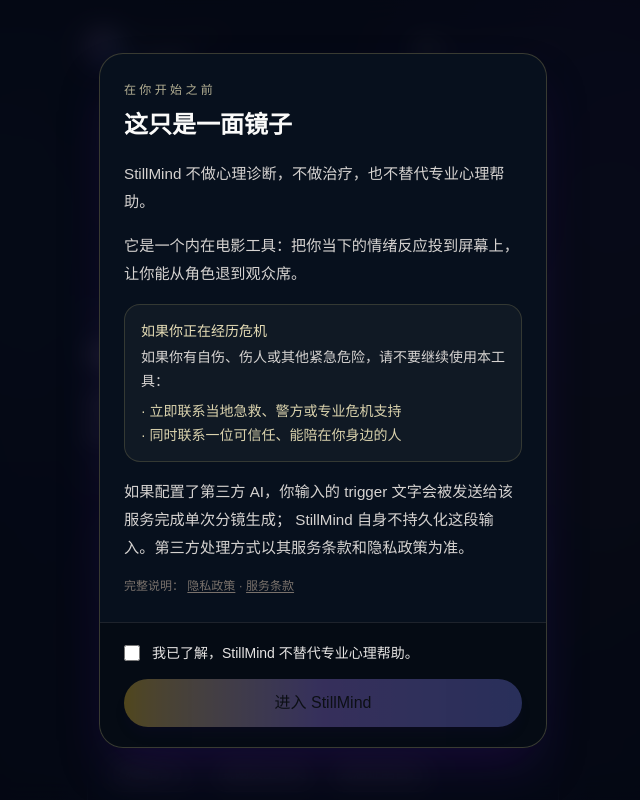
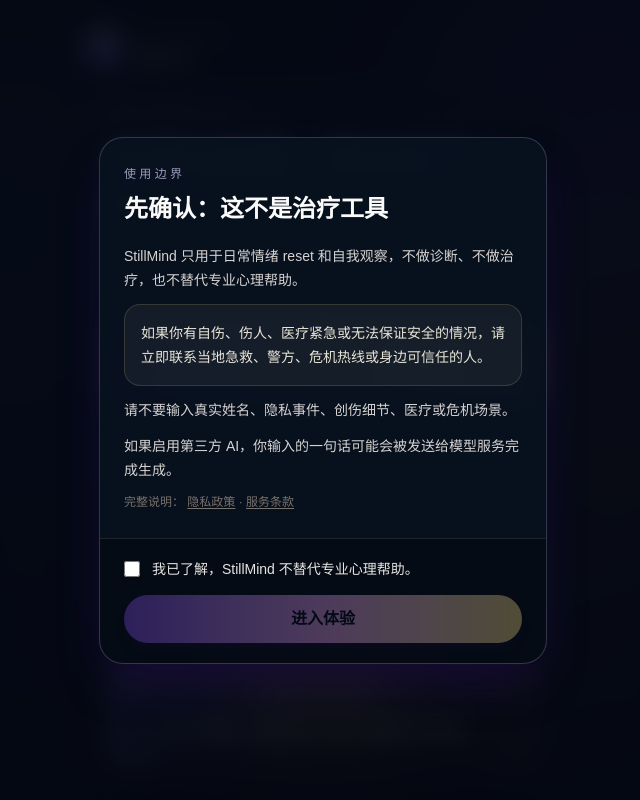
Before and after one commit to williamlovecs/stillmind-inner-cinema, a Next.js app: page / in a window 1280 px wide. Shown: the top 800 px of the page, without its empty margins (317-957 px from the left). Built offline with nearby package versions, Linux system fonts and the light colour scheme.

Commit message:
feat(web): make root entry more interactive

```diff
--- a/src/app/page.tsx
+++ b/src/app/page.tsx
@@ -384,9 +384,10 @@
         <p className="text-xs uppercase tracking-[0.28em] text-stone-500">
           StillMind
         </p>
-        <p className="mt-1 text-sm text-stone-300">内在电影</p>
+        <p className="mt-1 text-sm text-stone-300">{step === "home" ? "沉寂小我" : "内在电影"}</p>
         </div>
       </div>
+      {step !== "home" ? (
         <div className="flex gap-1.5" aria-label="Progress">
           {steps.map((item, itemIndex) => (
             <span
@@ -397,6 +398,7 @@
             />
           ))}
         </div>
+      ) : null}
     </header>
   );
 }
@@ -415,40 +417,55 @@
   onPitchDemo: () => void;
 }) {
   return (
-    <div className="panel-enter w-full">
-      <div id="inner-cinema" className="cinema-portal mb-7 rounded-[2rem] border border-white/10 bg-black/30 p-4 shadow-2xl shadow-black/30 backdrop-blur-xl">
-        <div className="cinema-screen rounded-[1.4rem] border border-white/10 px-5 py-8 text-center">
-          <p className="text-xs tracking-[0.28em] text-stone-400">正在观影，而不是经历</p>
-          <p className="mt-3 text-sm leading-6 text-stone-300">
-            坐到观众席，看见屏幕里的自己。
+    <div className="panel-enter w-full space-y-5">
+      <section className="rounded-[2rem] border border-violet-200/15 bg-[#091225]/78 p-5 shadow-2xl shadow-violet-950/25 backdrop-blur-xl">
+        <p className="text-xs uppercase tracking-[0.28em] text-violet-200/65">StillMind 入口</p>
+        <h1 className="mt-4 text-4xl font-semibold leading-tight text-stone-50">
+          先退出剧情，再决定下一步。
+        </h1>
+        <p className="mt-3 text-base leading-7 text-stone-300">
+          第一次体验，建议直接做 1 分钟 Reset。它会记录练习前后分数，帮我们验证是否真的更稳定。
         </p>
-        </div>
-        <div className="seat-row mt-4" aria-hidden="true" />
-      </div>
-
-      <p className="mb-3 text-sm tracking-[0.28em] text-stone-400">内在电影</p>
-      <h1 className="text-4xl font-semibold leading-none text-stone-50">
-        StillMind: Inner Cinema
-      </h1>
-      <h2 className="mt-4 text-2xl font-medium leading-tight text-stone-100">
-        把脑子里的剧情，变成一场可以退出的电影。
-      </h2>
-      <p className="mt-3 text-sm leading-6 text-stone-400">
-        写一句触发。进入三幕内在电影。
-      </p>
-
-      <div className="mt-6 rounded-[2rem] border border-violet-200/15 bg-[#091225]/70 p-4 shadow-2xl shadow-violet-950/20 backdrop-blur-xl">
+        <div className="mt-5 grid gap-3">
+          <Link
+            href="/reset"
+            className="group rounded-[1.35rem] border border-violet-200/35 bg-gradient-to-r from-violet-500 via-fuchsia-300 to-amber-200 p-[1px] shadow-lg shadow-violet-950/25"
+          >
+            <span className="block rounded-[1.28rem] bg-[#070d1b]/8 px-5 py-4 text-slate-950 transition group-hover:bg-white/10">
+              <span className="block text-lg font-semibold">开始 1 分钟 Reset</span>
+              <span className="mt-1 block text-sm font-medium opacity-80">选状态 → 推荐练习 → 前后评分</span>
+            </span>
+          </Link>
           <button
             type="button"
             onClick={onPitchDemo}
-          className="mb-3 flex h-12 w-full items-center justify-center rounded-full border border-violet-200/25 bg-violet-200/10 text-sm font-medium text-violet-100 transition hover:bg-violet-200/15"
+            className="rounded-[1.35rem] border border-white/10 bg-white/[0.06] px-5 py-4 text-left transition hover:border-violet-200/35 hover:bg-white/[0.1]"
           >
-          一键演示
+            <span className="block text-base font-semibold text-white">看 Inner Cinema 样例</span>
+            <span className="mt-1 block text-sm leading-6 text-stone-400">把一次冲突拆成三幕电影，快速看见角色。</span>
           </button>
+          <Link
+            href="/methods"
+            className="rounded-[1.35rem] border border-white/10 bg-white/[0.04] px-5 py-4 text-left transition hover:border-violet-200/35 hover:bg-white/[0.08]"
+          >
+            <span className="block text-base font-semibold text-white">探索 12 种方法</span>
+            <span className="mt-1 block text-sm leading-6 text-stone-400">呼吸、凝视、登出、观电影、人称替代等。</span>
+          </Link>
+        </div>
+      </section>
+
+      <section className="rounded-[2rem] border border-white/10 bg-black/25 p-4 shadow-2xl shadow-black/25 backdrop-blur-xl">
+        <div className="cinema-screen rounded-[1.4rem] border border-white/10 px-5 py-7 text-center">
+          <p className="text-xs tracking-[0.28em] text-stone-400">INNER CINEMA</p>
+          <p className="mt-3 text-sm leading-6 text-stone-300">
+            写一句触发，把它变成一段可以观看的内在电影。
+          </p>
+        </div>
+
         <textarea
           value={trigger}
           onChange={(event) => onTriggerChange(event.target.value)}
-          className="min-h-36 w-full resize-none scroll-mt-24 rounded-[1.4rem] border border-white/10 bg-black/30 p-4 text-base leading-7 text-stone-100 outline-none placeholder:text-stone-500 focus:border-stone-300/60"
+          className="mt-4 min-h-28 w-full resize-none scroll-mt-24 rounded-[1.4rem] border border-white/10 bg-black/30 p-4 text-base leading-7 text-stone-100 outline-none placeholder:text-stone-500 focus:border-stone-300/60"
           placeholder="我被批评了，现在很想立刻为自己辩解。"
         />
 
@@ -468,21 +485,14 @@
         <button
           type="button"
           onClick={onEnter}
-          className="mt-5 flex h-14 w-full items-center justify-center rounded-full bg-gradient-to-r from-violet-500 via-indigo-400 to-fuchsia-300 text-base font-medium text-white shadow-lg shadow-violet-950/30 transition hover:brightness-110"
+          className="mt-5 flex h-14 w-full items-center justify-center rounded-full border border-violet-200/25 bg-violet-200/10 text-base font-medium text-violet-50 shadow-lg shadow-violet-950/20 transition hover:bg-violet-200/15"
         >
           进入内在电影
         </button>
-        <Link
-          href="/reset"
-          className="mt-3 flex h-12 w-full items-center justify-center rounded-full border border-violet-200/20 bg-violet-100/[0.06] text-sm font-medium text-violet-100 transition hover:bg-violet-100/[0.11]"
-        >
-          开始 12 方法练习器
-        </Link>
-      </div>
+      </section>
     </div>
   );
 }
-
 function CinemaPanel({
   cinema,
   source,
--- a/src/components/DisclaimerModal.tsx
+++ b/src/components/DisclaimerModal.tsx
@@ -38,46 +38,33 @@
       role="dialog"
       aria-modal="true"
       aria-labelledby="disclaimer-title"
-      className="fixed inset-0 z-50 flex items-end justify-center bg-[#050914]/85 px-4 py-6 backdrop-blur-md sm:items-center sm:p-6"
+      className="fixed inset-0 z-50 flex items-end justify-center bg-[#050914]/82 px-4 py-6 backdrop-blur-md sm:items-center sm:p-6"
     >
-      <div className="flex max-h-[92vh] w-full max-w-md flex-col overflow-hidden rounded-3xl border border-amber-200/20 bg-[#08111f]/96 shadow-2xl shadow-violet-950/40">
-        <div className="overflow-y-auto px-6 py-7">
-          <p className="text-xs uppercase tracking-[0.28em] text-amber-100/70">
-            在你开始之前
+      <div className="w-full max-w-md overflow-hidden rounded-3xl border border-violet-200/20 bg-[#08111f]/96 shadow-2xl shadow-violet-950/40">
+        <div className="px-6 py-7">
+          <p className="text-xs uppercase tracking-[0.28em] text-violet-200/70">
+            使用边界
           </p>
           <h2
             id="disclaimer-title"
             className="mt-3 text-2xl font-semibold leading-tight text-stone-50"
           >
-            这只是一面镜子
+            先确认：这不是治疗工具
           </h2>
 
-          <div className="mt-5 space-y-4 text-[0.95rem] leading-7 text-stone-300">
+          <div className="mt-5 space-y-3 text-sm leading-6 text-stone-300">
             <p>
-              StillMind 不做心理诊断，不做治疗，也不替代专业心理帮助。
+              StillMind 只用于日常情绪 reset 和自我观察，不做诊断、不做治疗，也不替代专业心理帮助。
+            </p>
+            <div className="rounded-2xl border border-amber-200/15 bg-amber-50/[0.05] p-4 text-amber-50/90">
+              如果你有自伤、伤人、医疗紧急或无法保证安全的情况，请立即联系当地急救、警方、危机热线或身边可信任的人。
+            </div>
+            <p>
+              请不要输入真实姓名、隐私事件、创伤细节、医疗或危机场景。
             </p>
             <p>
-              它是一个内在电影工具：把你当下的情绪反应投到屏幕上，让你能从角色退到观众席。
+              如果启用第三方 AI，你输入的一句话可能会被发送给模型服务完成生成。
             </p>
-
-            <div className="rounded-2xl border border-amber-200/15 bg-amber-50/[0.04] p-4">
-              <p className="text-sm font-medium text-amber-100/90">
-                如果你正在经历危机
-              </p>
-              <p className="mt-1 text-sm leading-6 text-stone-300">
-                如果你有自伤、伤人或其他紧急危险，请不要继续使用本工具：
-              </p>
-              <ul className="mt-2 space-y-1 text-sm text-amber-100/85">
-                <li>· 立即联系当地急救、警方或专业危机支持</li>
-                <li>· 同时联系一位可信任、能陪在你身边的人</li>
-              </ul>
-            </div>
-
-            <p>
-              如果配置了第三方 AI，你输入的 trigger 文字会被发送给该服务完成单次分镜生成；
-              StillMind 自身不持久化这段输入。第三方处理方式以其服务条款和隐私政策为准。
-            </p>
-
             <p className="text-xs text-stone-500">
               完整说明：{" "}
               <Link
@@ -103,7 +90,7 @@
               type="checkbox"
               checked={checked}
               onChange={(event) => setChecked(event.target.checked)}
-              className="mt-0.5 h-4 w-4 cursor-pointer accent-amber-300"
+              className="mt-0.5 h-4 w-4 cursor-pointer accent-violet-300"
             />
             <span>我已了解，StillMind 不替代专业心理帮助。</span>
           </label>
@@ -111,9 +98,9 @@
             type="button"
             onClick={acknowledge}
             disabled={!checked}
-            className="mt-4 flex h-12 w-full items-center justify-center rounded-full bg-gradient-to-r from-amber-300 via-violet-400 to-indigo-400 text-base font-medium text-stone-900 shadow-lg shadow-violet-950/30 transition hover:brightness-110 disabled:cursor-not-allowed disabled:opacity-30"
+            className="mt-4 flex h-12 w-full items-center justify-center rounded-full bg-gradient-to-r from-violet-500 via-fuchsia-300 to-amber-200 text-base font-semibold text-slate-950 shadow-lg shadow-violet-950/30 transition hover:brightness-110 disabled:cursor-not-allowed disabled:opacity-30"
           >
-            进入 StillMind
+            进入体验
           </button>
         </div>
       </div>
```
Lines whose indentation alone changed are shown as unchanged.
